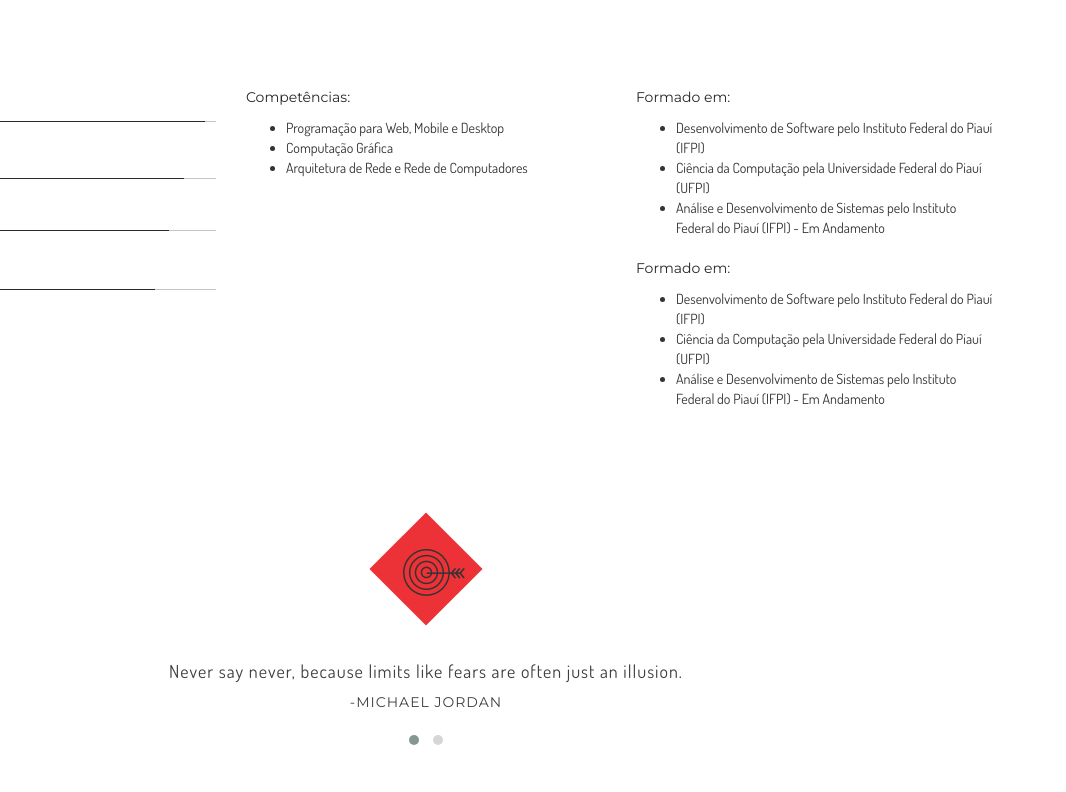
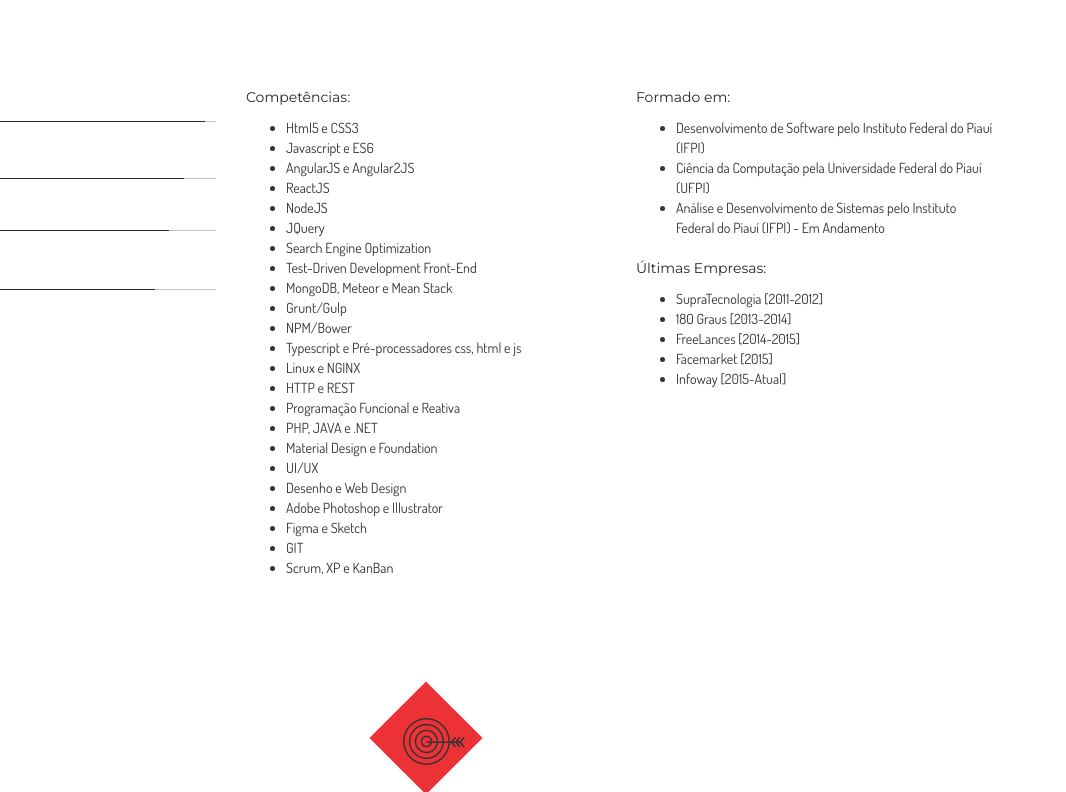
Before and after one commit to radames-rex/radames-rex, a plain HTML site: page index.html in a window 1280 px wide. Shown: the part 1203-1995 px from the top of the page, 214-1280 px from the left. Drawn offline with Linux system fonts and the light colour scheme.

Commit message:
Adição de social nets e competencias

```diff
--- a/index.html
+++ b/index.html
@@ -204,9 +204,29 @@
                 <div class="col-md-4  wow fadeInRight animated">
                     <p class="about_us_p">Competências:<br>
                         <ul>
-                            <li>Programação para Web, Mobile e Desktop</li>
-                            <li>Computação Gráfica</li>
-                            <li>Arquitetura de Rede e Rede de Computadores</li>
+                            <li>Html5 e CSS3</li>
+                            <li>Javascript e ES6</li>
+                            <li>AngularJS e Angular2JS </li>
+                            <li>ReactJS</li>
+                            <li>NodeJS</li>
+                            <li>JQuery</li>
+                            <li>Search Engine Optimization</li>
+                            <li>Test-Driven Development Front-End</li>
+                            <li>MongoDB, Meteor e Mean Stack</li>
+                            <li>Grunt/Gulp</li>
+                            <li>NPM/Bower</li>
+                            <li>Typescript e Pré-processadores css, html e js</li>
+                            <li>Linux e NGINX</li>
+                            <li>HTTP e REST</li>
+                            <li>Programação Funcional e Reativa</li>
+                            <li>PHP, JAVA e .NET</li>
+                            <li>Material Design e Foundation</li>
+                            <li>UI/UX</li>
+                            <li>Desenho e Web Design</li>
+                            <li>Adobe Photoshop e Illustrator</li>
+                            <li>Figma e Sketch</li>
+                            <li>GIT</li>
+                            <li>Scrum, XP e KanBan</li>
                         </ul>
                     </p>
                 </div>
@@ -218,11 +238,13 @@
                             <li>Análise e Desenvolvimento de Sistemas pelo Instituto Federal do Piauí (IFPI) - Em Andamento</li>
                         </ul>
                     </p>
-                    <p class="about_us_p">Formado em:
+                    <p class="about_us_p">Últimas Empresas:
                         <ul>
-                            <li>Desenvolvimento de Software pelo Instituto Federal do Piauí (IFPI)</li>
-                            <li>Ciência da Computação pela Universidade Federal do Piauí (UFPI)</li>
-                            <li>Análise e Desenvolvimento de Sistemas pelo Instituto Federal do Piauí (IFPI) - Em Andamento</li>
+                            <li>SupraTecnologia [2011-2012]</li>
+                            <li>180 Graus [2013-2014]</li>
+                            <li>FreeLances [2014-2015]</li>
+                            <li>Facemarket [2015]</li>
+                            <li>Infoway [2015-Atual]</li>
                         </ul>
                     </p>
                 </div>
@@ -413,7 +435,7 @@
             <div class="row">
                 <div class="col-md-12 text-center">
                     <div class="work-with   wow fadeInUp animated">
-                        <h3>Ansioso para conhecer você!</h3>
+                        <h3>Sua vez agora. Conte comigo!</h3>
                     </div>
                 </div>
             </div>
@@ -435,8 +457,23 @@
                 <div class="row">
                     <div class="col-md-12 text-center   wow fadeInUp animated">
                         <div class="social">
-                            <h2>Siga-me Aqui</h2>
+                            <h2>Encontre-me Aqui</h2>
                             <ul class="icon_list">
+                                <li>
+                                    <a href="https://github.com/radames-rex" target="_blank" name="Github">
+                                        <i class="fa fa-github"></i>
+                                    </a>
+                                </li>
+                                <li>
+                                    <a href="https://www.linkedin.com/in/r%C3%A1dames-santiago-ab6194110" target="_blank">
+                                        <i class="fa fa-linkedin"></i>
+                                    </a>
+                                </li>
+                                <li>
+                                    <a href="https://wakatime.com/@radames_rex" target="_blank">
+                                        <i class="fa fa-clock-o"></i>
+                                    </a>
+                                </li>
                                 <li>
                                     <a href="https://www.facebook.com/radames.rex" target="_blank">
                                         <i class="fa fa-facebook"></i>
@@ -448,8 +485,23 @@
                                     </a>
                                 </li>
                                 <li>
-                                    <a href="https://plus.google.com/u/0/110810637799237716925">
+                                    <a href="https://www.instagram.com/radames.rex/" target="_blank">
+                                        <i class="fa fa-instagram"></i>
+                                    </a>
+                                </li>
+                                <li>
+                                    <a href="https://plus.google.com/u/0/110810637799237716925" target="_blank">
                                         <i class="fa fa-google-plus"></i>
+                                    </a>
+                                </li>
+                                <li>
+                                    <a href="https://dribbble.com/radames-rex" target="_blank">
+                                        <i class="fa fa-dribbble"></i>
+                                    </a>
+                                </li>
+                                <li>
+                                    <a href="https://www.behance.net/radamesrex91fb" target="_blank">
+                                        <i class="fa fa-behance"></i>
                                     </a>
                                 </li>
                             </ul>
```
